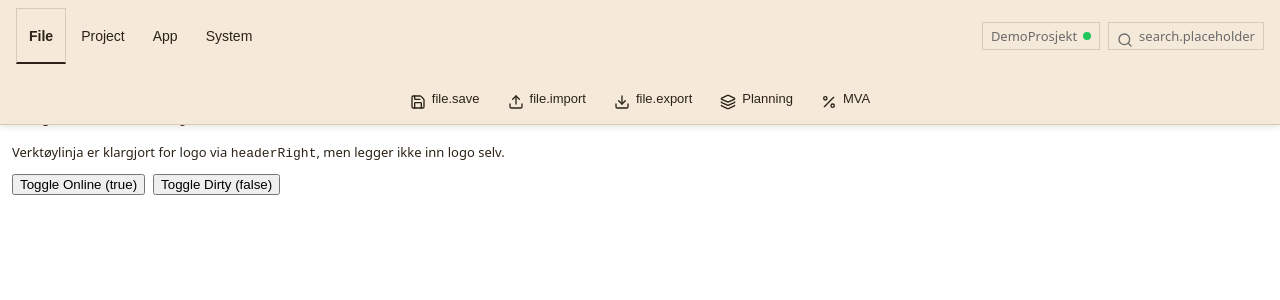
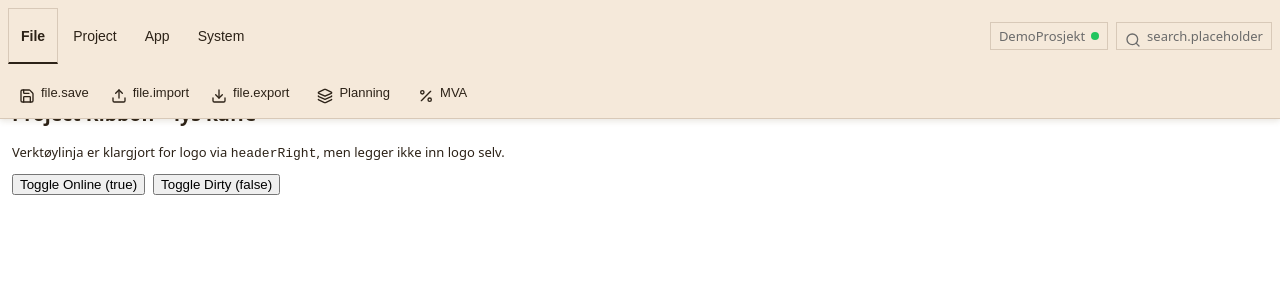
Before and after one commit to Hypermicro-code/TableCore, a React (Vite) app: page / in a window 1280 px wide. Both pictures are taken after a click on the button "File". Shown: the top 300 px of the page. Built offline with nearby package versions, Linux system fonts and the light colour scheme.

Commit message:
Update index.css

```diff
--- a/src/index.css
+++ b/src/index.css
@@ -1,23 +1,28 @@
-/* ===== Morning Coffee Labs – Light Project Ribbon/Toolbar (flat & seamless) ===== */
+/* ============================================================================
+   Morning Coffee Labs – Toolbar & Ribbon Core (v1.0 locked)
+   Lys "kaffe med fløte"-tema, flat design, rulleanimasjon, fleksibel bredde
+   ============================================================================ */
+
+/* === Grunnpalett og tokens ================================================= */
 :root {
-  /* Palett (lys kaffe) */
-  --coffee-bg: #ffffff;         /* app-bakgrunn */
-  --coffee-toolbar: #f5e9da;    /* lys kaffe i topp */
-  --coffee-ink: #2c2217;        /* mørk brun tekst */
-  --coffee-muted: #6b6b6b;      /* sekundær tekst */
-  --coffee-border: #d8c9b8;     /* diskret kant */
+  --coffee-bg: #ffffff;
+  --coffee-toolbar: #f5e9da;
+  --coffee-ink: #2c2217;
+  --coffee-muted: #6b6b6b;
+  --coffee-border: #d8c9b8;
   --coffee-hover: rgba(0,0,0,0.06);
   --coffee-active: rgba(0,0,0,0.10);
   --coffee-focus: #d7c7b5;
 
-  /* Tokens */
-  --tb-radius: 0px;     /* spisse hjørner */
-  --menubar-h: 72px;    /* høy verktøylinje (plass til logo) */
-  --btn-h: 28px;        /* knapphøyde */
-  --btn-icon: 16px;     /* ikonstørrelse */
+  --tb-radius: 0px;
+  --menubar-h: 72px;
+  --btn-h: 28px;
+  --btn-icon: 16px;
   --gap: 6px;
   --pad: 8px;
   --font: 13px;
+
+  --toolbar-max-width: none; /* kan overstyres fra app via prop */
 }
 
 * { box-sizing: border-box; }
@@ -29,23 +34,28 @@ body {
   font-size: var(--font);
 }
 
-/* ===== MENYLINJE (faner: File | Edit | … ) ===== */
+/* === MENYLINJE (øverste verktøylinje) ===================================== */
 .menubar {
   position: sticky;
   top: 0;
   z-index: 2000;
-  height: var(--menubar-h);
   background: var(--coffee-toolbar);
   color: var(--coffee-ink);
   border-bottom: 1px solid var(--coffee-border);
+  box-shadow: 0 2px 6px rgba(100, 80, 40, 0.15);
+  backdrop-filter: blur(2px);
+  display: block;
+}
+
+/* Innholdet begrenses og sentreres etter --toolbar-max-width */
+.menubar > .menubar-inner {
+  max-width: var(--toolbar-max-width);
+  margin: 0 auto;
+  height: var(--menubar-h);
+  padding: 0 var(--pad);
   display: grid;
   grid-template-columns: 1fr auto;
   align-items: center;
-  padding: 0 var(--pad);
-
-  /* 🟤 Varm, subtil skygge */
-  box-shadow: 0 2px 6px rgba(100, 80, 40, 0.15);
-  backdrop-filter: blur(2px);
 }
 
 .menu-tabs { display: flex; align-items: center; gap: 2px; }
@@ -69,18 +79,26 @@ body {
   border-bottom-color: var(--coffee-ink);
   font-weight: 600;
 }
-.menu-tab:focus-visible { outline: 2px solid var(--coffee-focus); outline-offset: 2px; }
+.menu-tab:focus-visible {
+  outline: 2px solid var(--coffee-focus);
+  outline-offset: 2px;
+}
 
 .menu-right { display: flex; align-items: center; gap: 8px; }
-.menu-logo { display: inline-flex; align-items: center; gap: 6px; color: var(--coffee-ink); font-weight: 600; }
+.menu-logo {
+  display: inline-flex; align-items: center; gap: 6px;
+  color: var(--coffee-ink); font-weight: 600;
+}
 .menu-logo img { height: 28px; width: auto; }
 
-/* ===== FLATE KNAPPER (toolbar + ribbon) ===== */
+/* === KNAPPER (felles toolbar + ribbon) ==================================== */
 .tb-btn,
 .menubar .btn,
 .ribbon .btn,
 .ribbon button {
-  display: inline-flex; align-items: center; gap: 6px;
+  display: inline-flex;
+  align-items: center;
+  gap: 6px;
   height: var(--btn-h);
   padding: 0 10px;
   background: transparent;
@@ -89,9 +107,10 @@ body {
   border-radius: var(--tb-radius);
   cursor: pointer;
   white-space: nowrap;
-  box-shadow: none;
   font-size: 13px;
   font-weight: 500;
+  box-shadow: none;
+  transition: background-color 120ms ease, border-color 120ms ease, transform 60ms ease;
 }
 .tb-btn:hover,
 .menubar .btn:hover,
@@ -106,6 +125,7 @@ body {
 .ribbon button:active {
   border-color: var(--coffee-border);
   background: var(--coffee-active);
+  transform: translateY(1px);
 }
 .tb-btn:disabled,
 .menubar .btn:disabled,
@@ -114,7 +134,6 @@ body {
   opacity: .5;
   cursor: not-allowed;
   background: transparent;
-  border-color: var(--coffee-border);
 }
 .tb-btn:focus-visible,
 .menubar .btn:focus-visible,
@@ -123,10 +142,32 @@ body {
   border-color: var(--coffee-border);
   outline: 2px solid var(--coffee-focus);
   outline-offset: 2px;
+  box-shadow: 0 0 0 1px var(--coffee-border) inset;
 }
 .tb-icon { width: var(--btn-icon); height: var(--btn-icon); display: inline-flex; }
 
-/* ===== Status-chips / Inputs ===== */
+/* Hover-animasjon på ikon */
+.tb-btn:hover .tb-icon,
+.ribbon .btn:hover .tb-icon,
+.menubar .btn:hover .tb-icon {
+  transform: translateY(-1px);
+  transition: transform 120ms ease;
+}
+.tb-btn:active .tb-icon,
+.ribbon .btn:active .tb-icon,
+.menubar .btn:active .tb-icon {
+  transform: translateY(0);
+  transition: transform 60ms ease;
+}
+
+/* Toggle-tilstand */
+.tb-btn[aria-pressed="true"],
+.ribbon button[aria-pressed="true"] {
+  background: var(--coffee-active);
+  border-color: var(--coffee-border);
+}
+
+/* === STATUS / INPUTS ====================================================== */
 .status-chip {
   display: inline-flex; align-items: center; gap: 6px;
   height: var(--btn-h);
@@ -140,8 +181,7 @@ body {
 .status-ok { background: #22c55e; }
 .status-off { background: #ef4444; }
 
-input[type="text"],
-input[type="search"] {
+input[type="text"], input[type="search"] {
   background: transparent;
   color: var(--coffee-ink);
   border: 1px solid var(--coffee-border);
@@ -150,60 +190,46 @@ input[type="search"] {
   padding: 0 8px;
 }
 
-/* ===== Ribbon flatt – uten grupper ===== */
-.ribbon {
-  display: flex;
-  align-items: center;
-  flex-wrap: wrap;
-  gap: var(--gap);
-  padding: 6px var(--pad);
-  background: var(--coffee-toolbar);
-  color: var(--coffee-ink);
-  border-bottom: 1px solid var(--coffee-border);
-}
-.tb-group { display: contents; }
-@supports not (display: contents) {
-  .tb-group { display: flex; align-items: center; gap: var(--gap); padding: 0; margin: 0; border: none; background: transparent; }
-}
-.tb-group[aria-label]::before { display: none !important; }
-.tb-divider { display: none; }
-
-/* ===== Overlay + Animasjon – rask åpning, rolig lukking (via .ribbon--closing) ===== */
+/* === RIBBON (flat, overlay, sømløs) ====================================== */
 .ribbon {
   position: fixed;
   left: 0;
   right: 0;
   top: var(--menubar-h);
   z-index: 1999;
+  background: var(--coffee-toolbar);
+  color: var(--coffee-ink);
+  border-bottom: 1px solid var(--coffee-border);
   transform-origin: top;
-  /* ÅPEN tilstand (brukes ved visning og while open) */
   transform: translateY(0) scaleY(1);
   opacity: 1;
   will-change: transform, opacity, box-shadow;
-  /* ÅPNING: snappy (kort og responsiv) */
-  transition:
-    transform 240ms cubic-bezier(.2,.8,.2,1),
-    opacity   180ms ease 40ms,
-    box-shadow 200ms ease;
-  /* Løft/skygge */
+  transition: transform 240ms cubic-bezier(.2,.8,.2,1),
+              opacity 180ms ease 40ms,
+              box-shadow 200ms ease;
   box-shadow: 0 2px 6px rgba(100, 80, 40, 0.15);
   backdrop-filter: blur(2px);
 }
 
-/* LUKKING: mellomtilstand med ekstra “rull” og lengre tid */
+.ribbon > .ribbon-inner {
+  max-width: var(--toolbar-max-width);
+  margin: 0 auto;
+  padding: 6px var(--pad);
+  display: flex;
+  align-items: center;
+  flex-wrap: wrap;
+  gap: var(--gap);
+  justify-content: flex-start;
+  text-align: left;
+}
+
+/* LUKKING / SKJULT ======================================================== */
 .ribbon.ribbon--closing {
   transform: translateY(-12px) scaleY(.84);
   opacity: 0;
   pointer-events: none;
   box-shadow: none;
-  /* Lukking skal være roligere/tydeligere */
-  transition:
-    transform 240ms cubic-bezier(.2,.8,.2,1),
-    opacity   180ms ease 40ms,
-    box-shadow 200ms ease;
 }
-
-/* SKJULT: etter lukke-animasjonen */
 .ribbon.ribbon--hidden {
   opacity: 0;
   transform: translateY(-12px) scaleY(.84);
@@ -215,9 +241,21 @@ input[type="search"] {
   overflow: hidden;
 }
 
+/* Ikon-fade når ribbon åpnes */
+.ribbon .tb-icon {
+  opacity: 0;
+  transform: translateY(-2px);
+  transition: transform 200ms cubic-bezier(.2,.8,.2,1),
+              opacity 160ms ease;
+  will-change: transform, opacity;
+}
+.ribbon:not(.ribbon--hidden):not(.ribbon--closing) .tb-icon {
+  opacity: 1;
+  transform: none;
+  transition-delay: 60ms;
+}
 
-
-/* ===== Seamless toppfelt ===== */
+/* Sømløst topplag (toolbar + ribbon) */
 html.ribbon-open .menubar {
   border-bottom: 0 !important;
   box-shadow: none !important;
@@ -226,161 +264,26 @@ html.ribbon-open .ribbon {
   border-top: 0 !important;
   box-shadow: 0 2px 6px rgba(100, 80, 40, 0.15);
 }
-
-/* Fallback med :has (for moderne nettlesere) */
 .menubar:has(+ .ribbon:not(.ribbon--hidden)) {
   border-bottom: 0 !important;
   box-shadow: none !important;
 }
 
-/* Redusert bevegelse */
-@media (prefers-reduced-motion: reduce) {
-  .ribbon {
-    transition: opacity 120ms linear;
-    transform: none !important;
-  }
-  .ribbon.ribbon--hidden { opacity: 0; }
-}
-/* === POLISH: micro-interactions, ikon-fade, fokus, toggle, a11y =================== */
-
-/* 1) Micro-transitions på knapper (hover/active føles silkemykt) */
-.tb-btn,
-.menubar .btn,
-.ribbon .btn,
-.ribbon button {
-  transition:
-    background-color 120ms ease,
-    border-color 120ms ease,
-    transform 60ms ease;
-}
-
-/* Lite “press” ved klikk */
-.tb-btn:active,
-.menubar .btn:active,
-.ribbon .btn:active,
-.ribbon button:active {
-  transform: translateY(1px);
-}
-
-/* 2) Ikon-mikrobevegelse på hover for å gi liv (men *ikke* på disabled) */
-.tb-btn:hover .tb-icon,
-.menubar .btn:hover .tb-icon,
-.ribbon .btn:hover .tb-icon,
-.ribbon button:hover .tb-icon {
-  transform: translateY(-1px);
-  transition: transform 120ms ease;
-}
-.tb-btn:active .tb-icon,
-.menubar .btn:active .tb-icon,
-.ribbon .btn:active .tb-icon,
-.ribbon button:active .tb-icon {
-  transform: translateY(0);
-  transition: transform 60ms ease;
-}
-
-/* 3) Forbedret fokus (tydelig men elegant) */
-.tb-btn:focus-visible,
-.menubar .btn:focus-visible,
-.ribbon .btn:focus-visible,
-.ribbon button:focus-visible {
-  outline: 2px solid var(--coffee-focus);
-  outline-offset: 2px;
-  box-shadow: 0 0 0 1px var(--coffee-border) inset;
-}
-
-/* 4) Toggle/pressed-stil for knapper som holder tilstand */
-.tb-btn[aria-pressed="true"],
-.menubar .btn[aria-pressed="true"],
-.ribbon .btn[aria-pressed="true"],
-.ribbon button[aria-pressed="true"],
-.tb-btn.is-on,
-.menubar .btn.is-on,
-.ribbon .btn.is-on,
-.ribbon button.is-on {
-  background: var(--coffee-active);
-  border-color: var(--coffee-border);
-}
-
-/* 5) Ribbon-ikoner: diskret fade/slide-in når ribbon åpnes (uavhengig av rulle-animasjonen) */
-.ribbon .tb-icon,
-.ribbon button .tb-icon {
-  opacity: 0;
-  transform: translateY(-2px);
-  transition:
-    transform 200ms cubic-bezier(.2,.8,.2,1),
-    opacity   160ms ease;
-  will-change: transform, opacity;
-}
-.ribbon:not(.ribbon--hidden):not(.ribbon--closing) .tb-icon,
-.ribbon:not(.ribbon--hidden):not(.ribbon--closing) button .tb-icon {
-  opacity: 1;
-  transform: none;
-  transition-delay: 60ms; /* liten stagger for premium-følelse */
-}
-
-/* 6) Touch-vennlige treff (litt høyere knapper på pekeskjerm) */
+/* === Tilgjengelighet og systempreferanser ================================ */
 @media (pointer: coarse) {
   :root { --btn-h: 34px; }
   .menu-tab { height: calc(var(--menubar-h) - 12px); }
 }
-
-/* 7) Høy-kontrast-modus (bedre konturer) */
 @media (prefers-contrast: more) {
   :root {
     --coffee-border: #b89f88;
     --coffee-hover: rgba(0,0,0,0.12);
   }
-  .tb-btn,
-  .menubar .btn,
-  .ribbon .btn,
-  .ribbon button {
-    border-color: var(--coffee-border);
-  }
-  .tb-btn:hover,
-  .menubar .btn:hover,
-  .ribbon .btn:hover,
-  .ribbon button:hover {
-    background: var(--coffee-hover);
-  }
+}
+@media (prefers-reduced-motion: reduce) {
+  .tb-btn, .menubar .btn, .ribbon .btn, .ribbon button,
+  .ribbon .tb-icon { transition: none !important; transform: none !important; }
 }
 
-/* 8) Bevegelsesreduksjon (respekt for brukerens OS-innstilling) */
-@media (prefers-reduced-motion: reduce) {
-  .tb-btn,
-  .menubar .btn,
-  .ribbon .btn,
-  .ribbon button,
-  .ribbon .tb-icon,
-  .ribbon button .tb-icon {
-    transition: none !important;
-    transform: none !important;
-  }
-}
-/* === Breddekontroll for topplinjen (per-app) ======================= */
-/* Sett max-bredde med CSS-variabel --toolbar-max-width, eller via ToolbarCore prop `maxWidth` */
-
-:root { --toolbar-max-width: none; } /* default: full bredde */
-
-.menubar { display: block; } /* lar inner håndtere layout */
-.menubar > .menubar-inner {
-  max-width: var(--toolbar-max-width);
-  margin: 0 auto;
-  height: var(--menubar-h);
-  padding: 0 var(--pad);
-  display: grid;
-  grid-template-columns: 1fr auto;
-  align-items: center;
-}
-
-.ribbon > .ribbon-inner {
-  max-width: var(--toolbar-max-width);
-  margin: 0 auto;
-  padding: 6px var(--pad);
-  display: flex;
-  align-items: center;
-  flex-wrap: wrap;
-  gap: var(--gap);
-}
-
-/* ===== Demo-side ===== */
+/* === Demo-side-padding ==================================================== */
 .page { padding: 12px; }
```
